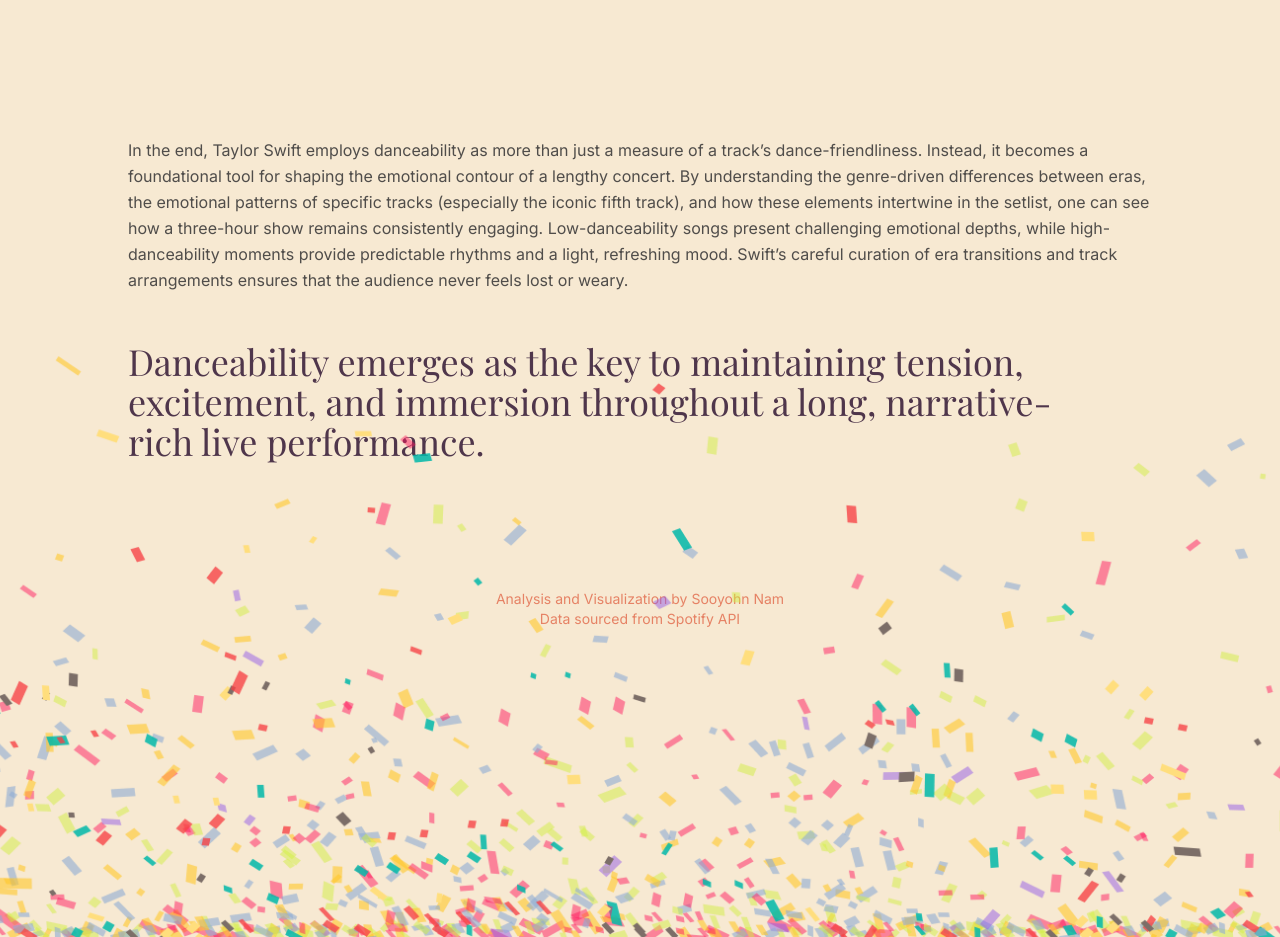
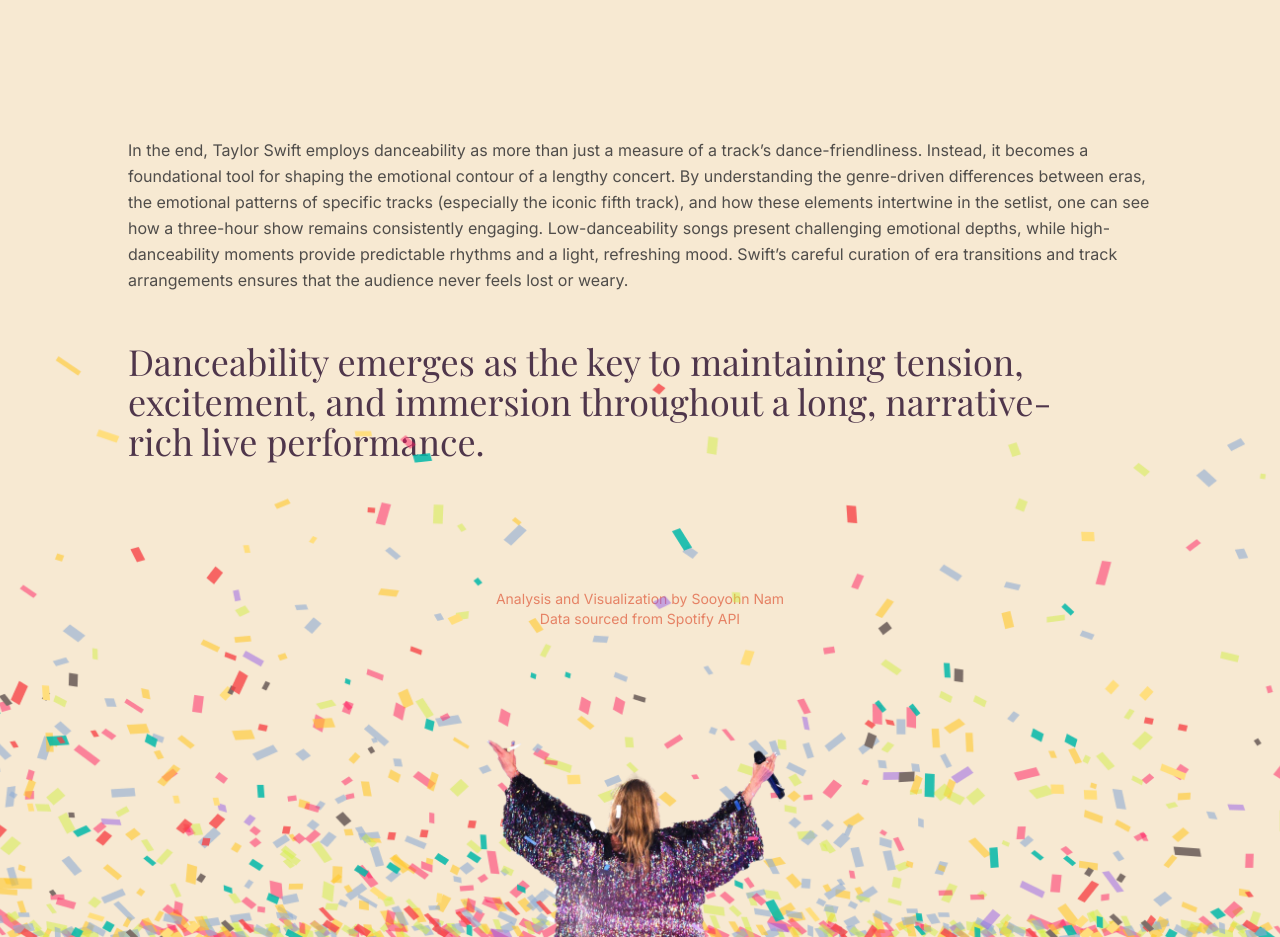
Before and after one commit to mori8/taylor-danceability-viz, a Next.js app: page / in a window 1280 px wide. Shown: the part 7660-8597 px from the top of the page. Built offline with nearby package versions, Linux system fonts and the light colour scheme; a web font is replaced by a local one.

Commit message:
Add taylor

```diff
--- a/app/components/sections/Conclusion.js
+++ b/app/components/sections/Conclusion.js
@@ -14,7 +14,7 @@ export default function Conclusion() {
     <section ref={ref} className="space-y-16 pb-32 relative h-screen">
       <div className="absolute inset-0 z-0">
         <Image
-          src="/confetti.png"
+          src="/confetti-taylor.png"
           alt="Hero background"
           fill
           priority
```
Also changed, not shown: public/confetti-taylor.png (added).
